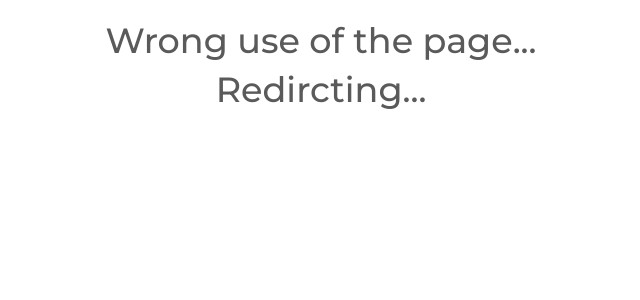
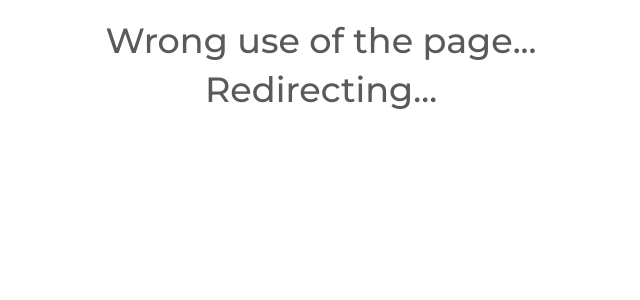
Before and after one commit to IvanCMC37/SmartOfficeIoT2018, a Flask app: page /doctor/result in a window 1280 px wide. Shown: the part 66-366 px from the top of the page, without its empty margins (319-959 px from the left). Run offline with Flask 2, Linux system fonts and the light colour scheme; parts of the project's set-up code (start-up, migrations or seed data) failed here and were passed over; some libraries are stand-ins or nearby versions.

Commit message:
Fixed minor issues

```diff
--- a/forms.py
+++ b/forms.py
@@ -6,7 +6,6 @@ class AppointmentForm(FlaskForm):
   title = TextField('Type:', validators=[validators.required()])
   start_datetime = DateField('Start Date:', format ='%d/%m/%Y' , validators=[validators.required()])
   end_datetime = DateField('End Date:', format ='%d/%m/%Y', validators=[validators.required()])
-  doctor_id = QuerySelectField(query_factory=[], allow_blank=True)
 
 class RegisterPatientForm(FlaskForm):
   """Define Register form"""
--- a/templates/doctor_result.html
+++ b/templates/doctor_result.html
@@ -6,7 +6,7 @@
     {%if logic== False%}
         <div align ="center">
             <h1>Wrong use of the page...</h1>
-            <h1>Redircting...</h1>
+            <h1>Redirecting...</h1>
             <script>
                 var server_url = '{{server_url}}';
                 setTimeout(function (){
```
